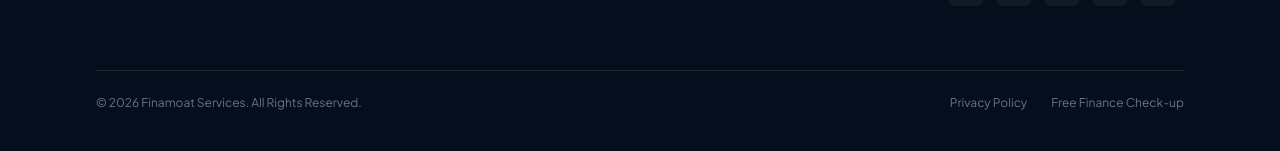
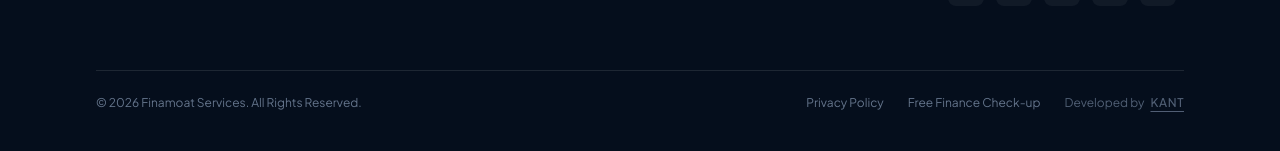
Before and after one commit to rishithakker7/finamoat, a React (Vite) app: page / in a window 1280 px wide. Shown: the part 3795-3946 px from the top of the page. Built offline with nearby package versions, Linux system fonts and the light colour scheme; the HTML template or start-up script is replaced by a standard one.

Commit message:
Add Developed by KANT credit in footer

```diff
--- a/src/components/Footer.jsx
+++ b/src/components/Footer.jsx
@@ -104,15 +104,26 @@ export default function Footer() {
           </div>
         </div>
 
-        <div className="mt-16 flex flex-col gap-2 border-t border-white/10 pt-6 text-xs text-slate-500 sm:flex-row sm:justify-between">
+        <div className="mt-16 flex flex-col gap-3 border-t border-white/10 pt-6 text-xs text-slate-500 sm:flex-row sm:items-center sm:justify-between">
           <span>© {new Date().getFullYear()} Finamoat Services. All Rights Reserved.</span>
-          <div className="flex gap-6">
+          <div className="flex flex-wrap items-center gap-6">
             <Link to="/privacy-policy" className={link}>
               Privacy Policy
             </Link>
             <Link to="/check-up" className={link}>
               Free Finance Check-up
             </Link>
+            <span className="inline-flex items-center gap-1.5 text-xs text-inherit opacity-80">
+              <span>Developed by</span>
+              <a
+                href="https://kantadvertising.com/"
+                target="_blank"
+                rel="noopener noreferrer"
+                className="font-medium tracking-wider underline underline-offset-4 decoration-current transition-all hover:text-white hover:opacity-100"
+              >
+                KANT
+              </a>
+            </span>
           </div>
         </div>
       </div>
```
